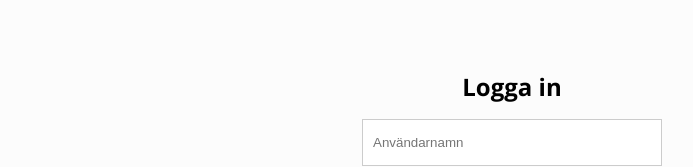
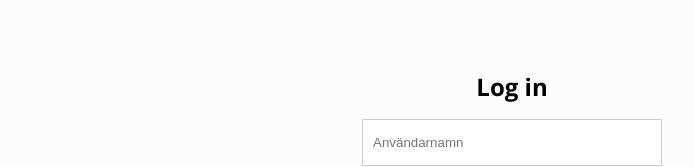
Before and after one commit to allmannyttan/matcha-kontraktet-frontend, a React (Create React App) app: page /login in a window 1280 px wide. Shown: the part 183-350 px from the top of the page, without its empty margins (128-821 px from the left). Built offline with nearby package versions, Linux system fonts and the light colour scheme.

Commit message:
Update login text

```diff
--- a/src/routes/Login/Login.tsx
+++ b/src/routes/Login/Login.tsx
@@ -42,7 +42,7 @@ const Login: React.FC<LoginProps> = ({ login }) => {
   return (
     <Wrapper>
       <FormWrapper>
-        <H1>Logga in</H1>
+        <H1>Log in</H1>
         <Formik
           initialValues={{ username: '', password: '' }}
           validationSchema={LoginSchema}
```
